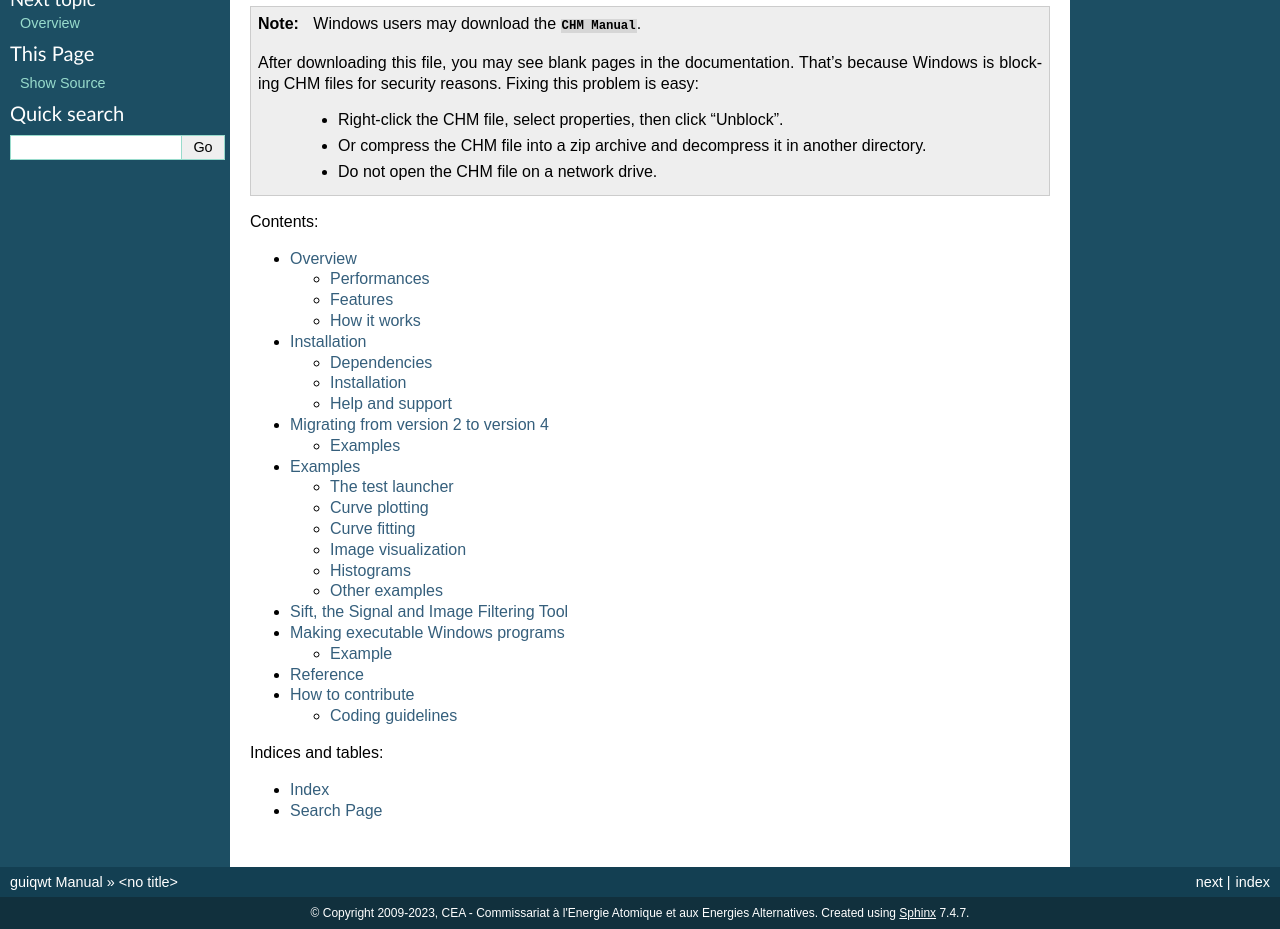
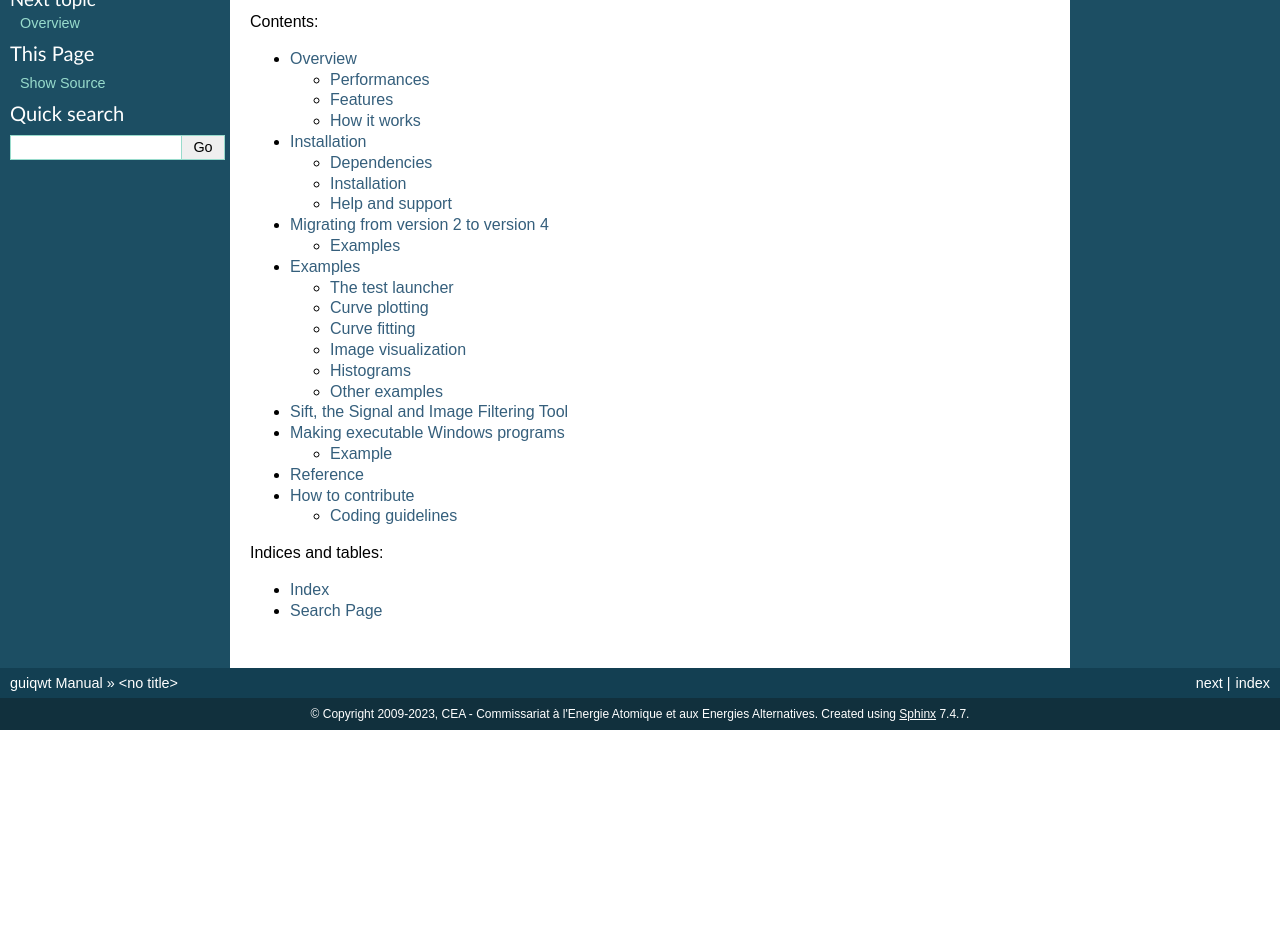
Before and after one commit to PlotPyStack/guiqwt, a Sphinx documentation site: the page built from doc/index.rst, in a window 1280 px wide, cut to the strip 134-1063 px from the top of the page. Built offline with Sphinx 7.4.7, drawn with Linux system fonts in a browser that asks for light colours; after the commit the page ends 900 px from its top, so only the background shows below that.

Commit message:
PlotPy is the new guiqwt

```diff
--- a/doc/index.rst
+++ b/doc/index.rst
@@ -1,19 +1,4 @@
 .. automodule:: guiqwt
-
-.. only:: html and not htmlhelp
-
-	.. note::
-
-		Windows users may download the :download:`CHM Manual <../guiqwt.chm.zip>`.
-
-		After downloading this file, you may see blank pages in the documentation.
-		That's because Windows is blocking CHM files for security reasons.
-		Fixing this problem is easy:
-
-			* Right-click the CHM file, select properties, then click “Unblock”.
-			* Or compress the CHM file into a zip archive and decompress it in
-			  another directory.
-			* Do not open the CHM file on a network drive.
 
 Contents:
 
```
Also changed, not shown: CHANGELOG.md (+5 -0 lines), README.md (+3 -1 lines), guiqwt/__init__.py (+36 -3 lines), setup.py (+5 -4 lines), doc/images/plotpy-banner.png (added), 8 other files.
